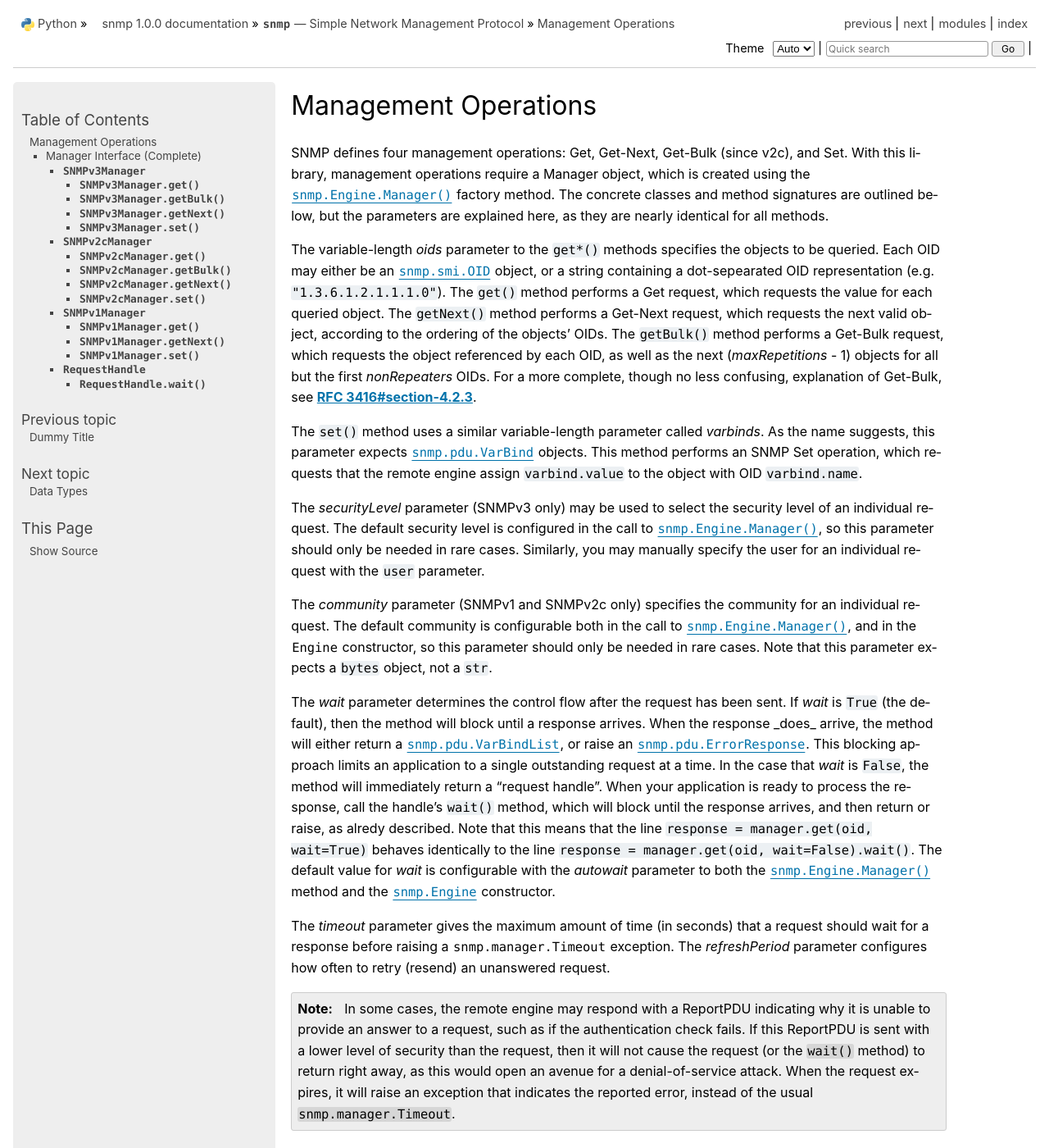
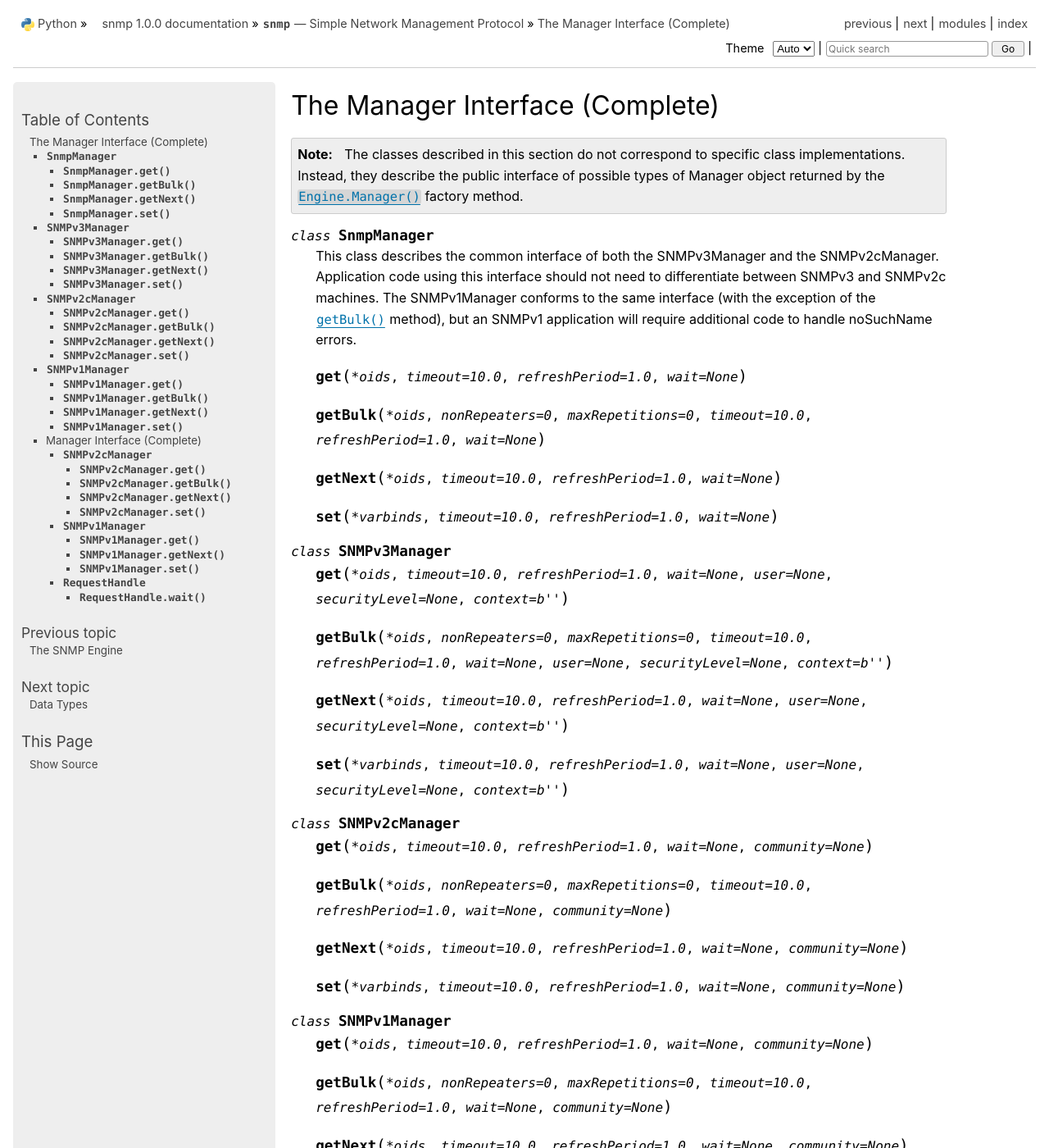
Before and after one commit to charlestolley/python-snmp, a Sphinx documentation site: the page built from docs/source/manager.rst, in a window 1280 px wide and 1400 px high. Shown: the whole window at 82% size. Built offline with Sphinx 7.4.7, drawn with Linux system fonts in a browser that asks for light colours; some of the changed text lies outside the part shown.

Commit message:
Check-in the current doc state

```diff
--- a/docs/source/manager.rst
+++ b/docs/source/manager.rst
@@ -1,5 +1,158 @@
-Management Operations
-=====================
+The Manager Interface (Complete)
+================================
+
+.. note::
+
+   The classes described in this section do not correspond to specific class implementations. Instead, they describe the public interface of possible types of Manager object returned by the :meth:`Engine.Manager()<snmp.Engine.Manager>` factory method.
+
+.. py:class:: SnmpManager
+
+   This class describes the common interface of both the SNMPv3Manager and the SNMPv2cManager. Application code using this interface should not need to differentiate between SNMPv3 and SNMPv2c machines. The SNMPv1Manager conforms to the same interface (with the exception of the :meth:`getBulk` method), but an SNMPv1 application will require additional code to handle noSuchName errors.
+
+   .. py:method:: get( \
+         *oids, \
+         timeout = 10.0, \
+         refreshPeriod = 1.0, \
+         wait = None, \
+      )
+   .. py:method:: getBulk( \
+         *oids, \
+         nonRepeaters = 0, \
+         maxRepetitions = 0, \
+         timeout = 10.0, \
+         refreshPeriod = 1.0, \
+         wait = None, \
+      )
+
+   .. py:method:: getNext( \
+         *oids, \
+         timeout = 10.0, \
+         refreshPeriod = 1.0, \
+         wait = None, \
+      )
+
+   .. py:method:: set( \
+         *varbinds, \
+         timeout = 10.0, \
+         refreshPeriod = 1.0, \
+         wait = None, \
+      )
+
+.. py:class:: SNMPv3Manager
+
+   .. py:method:: get( \
+         *oids, \
+         timeout = 10.0, \
+         refreshPeriod = 1.0, \
+         wait = None, \
+         user = None, \
+         securityLevel = None, \
+         context = b"", \
+      )
+
+   .. py:method:: getBulk( \
+         *oids, \
+         nonRepeaters = 0, \
+         maxRepetitions = 0, \
+         timeout = 10.0, \
+         refreshPeriod = 1.0, \
+         wait = None, \
+         user = None, \
+         securityLevel = None, \
+         context = b"", \
+      )
+
+   .. py:method:: getNext( \
+         *oids, \
+         timeout = 10.0, \
+         refreshPeriod = 1.0, \
+         wait = None, \
+         user = None, \
+         securityLevel = None, \
+         context = b"", \
+      )
+
+   .. py:method:: set( \
+         *varbinds, \
+         timeout = 10.0, \
+         refreshPeriod = 1.0, \
+         wait = None, \
+         user = None, \
+         securityLevel = None, \
+         context = b"", \
+      )
+
+.. py:class:: SNMPv2cManager
+
+   .. py:method:: get( \
+         *oids, \
+         timeout = 10.0, \
+         refreshPeriod = 1.0, \
+         wait = None, \
+         community = None, \
+      )
+
+   .. py:method:: getBulk( \
+         *oids, \
+         nonRepeaters = 0, \
+         maxRepetitions = 0, \
+         timeout = 10.0, \
+         refreshPeriod = 1.0, \
+         wait = None, \
+         community = None, \
+      )
+
+   .. py:method:: getNext( \
+         *oids, \
+         timeout = 10.0, \
+         refreshPeriod = 1.0, \
+         wait = None, \
+         community = None, \
+      )
+
+   .. py:method:: set( \
+         *varbinds, \
+         timeout = 10.0, \
+         refreshPeriod = 1.0, \
+         wait = None, \
+         community = None, \
+      )
+
+.. py:class:: SNMPv1Manager
+
+   .. py:method:: get( \
+         *oids, \
+         timeout = 10.0, \
+         refreshPeriod = 1.0, \
+         wait = None, \
+         community = None, \
+      )
+
+   .. py:method:: getBulk( \
+         *oids, \
+         nonRepeaters = 0, \
+         maxRepetitions = 0, \
+         timeout = 10.0, \
+         refreshPeriod = 1.0, \
+         wait = None, \
+         community = None, \
+      )
+
+   .. py:method:: getNext( \
+         *oids, \
+         timeout = 10.0, \
+         refreshPeriod = 1.0, \
+         wait = None, \
+         community = None, \
+      )
+
+   .. py:method:: set( \
+         *varbinds, \
+         timeout = 10.0, \
+         refreshPeriod = 1.0, \
+         wait = None, \
+         community = None, \
+      )
 
 SNMP defines four management operations: Get, Get-Next, Get-Bulk (since v2c),
 and Set. With this library, management operations require a Manager object,
@@ -74,6 +227,7 @@ A Manager object represents a relationship with a single remote Agent. The trans
 The interface varies slightly between SNMP versions, but the design is essentially the same. Each request method generates a request handle. The wait() method of that handle blocks until a response is received, or until the timeout expires. In the default case, the request method will call wait() internally, and return the resulting VarBindList (assuming the request is successful). However, the wait parameter gives the caller the option to return the handle immediately after the request has been sent. This allows an application to send multiple requests at once, rather than automatically awaiting the response to each request before sending the next one.
 
 .. py:class:: SNMPv3Manager
+   :noindex:
 
    If the response indicates an error, the call will raise an
    :class:`ErrorResponse<snmp.ErrorResponse>` exception. If the error-status is
@@ -108,6 +262,7 @@ The interface varies slightly between SNMP versions, but the design is essential
          timeout=10.0, \
          refreshPeriod=1.0 \
       ])
+      :noindex:
 
    .. py:method:: getBulk([ \
          oid(s), ..., \
@@ -120,6 +275,7 @@ The interface varies slightly between SNMP versions, but the design is essential
          timeout=10.0, \
          refreshPeriod=1.0 \
       ])
+      :noindex:
 
    .. py:method:: getNext([ \
          oid(s), ..., \
@@ -130,6 +286,7 @@ The interface varies slightly between SNMP versions, but the design is essential
          timeout=10.0, \
          refreshPeriod=1.0 \
       ])
+      :noindex:
 
    .. py:method:: set([ \
          varbind1, varbind2, ..., \
@@ -140,6 +297,7 @@ The interface varies slightly between SNMP versions, but the design is essential
          timeout=10.0, \
          refreshPeriod=1.0 \
       ])
+      :noindex:
 
 .. py:class:: SNMPv2cManager
 
```
Also changed, not shown: docs/source/engine.rst (+47 -11 lines), docs/source/library.rst (+6 -6 lines), docs/source/snmp.rst (+42 -63 lines).
